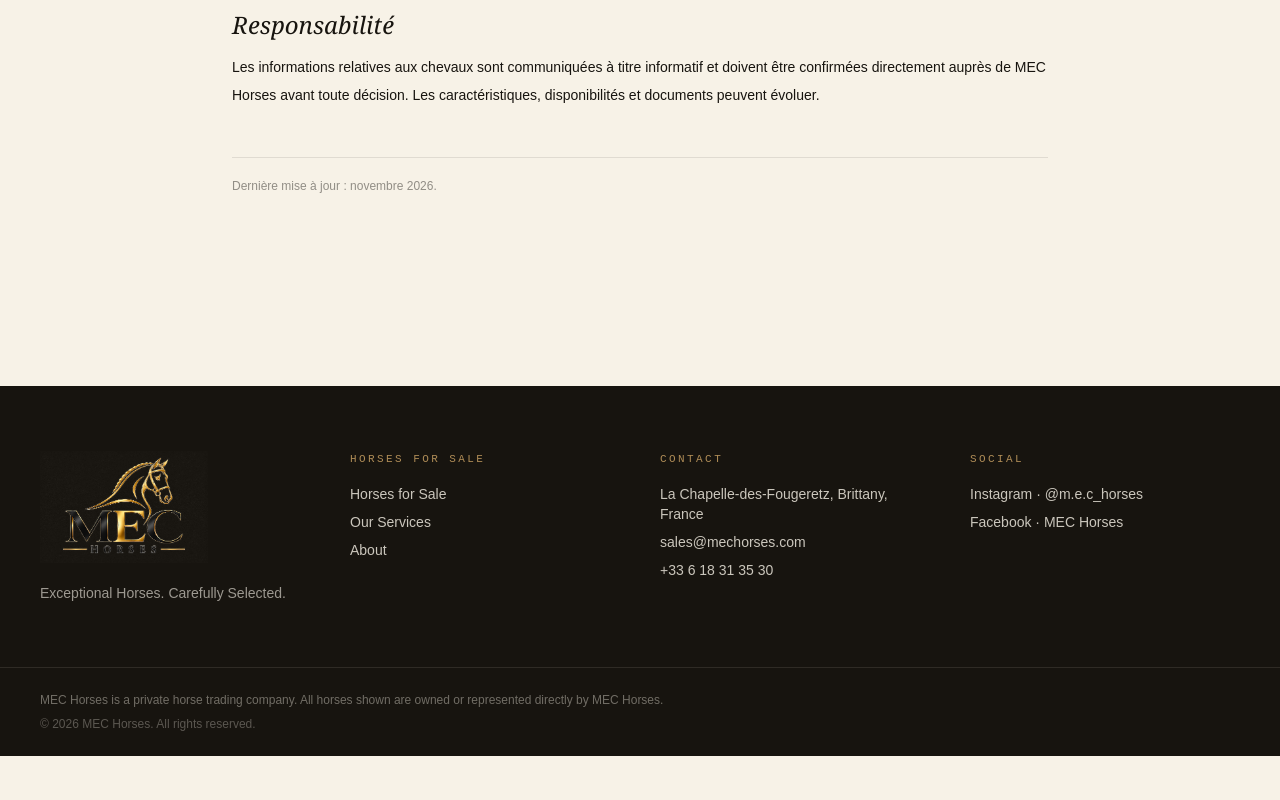
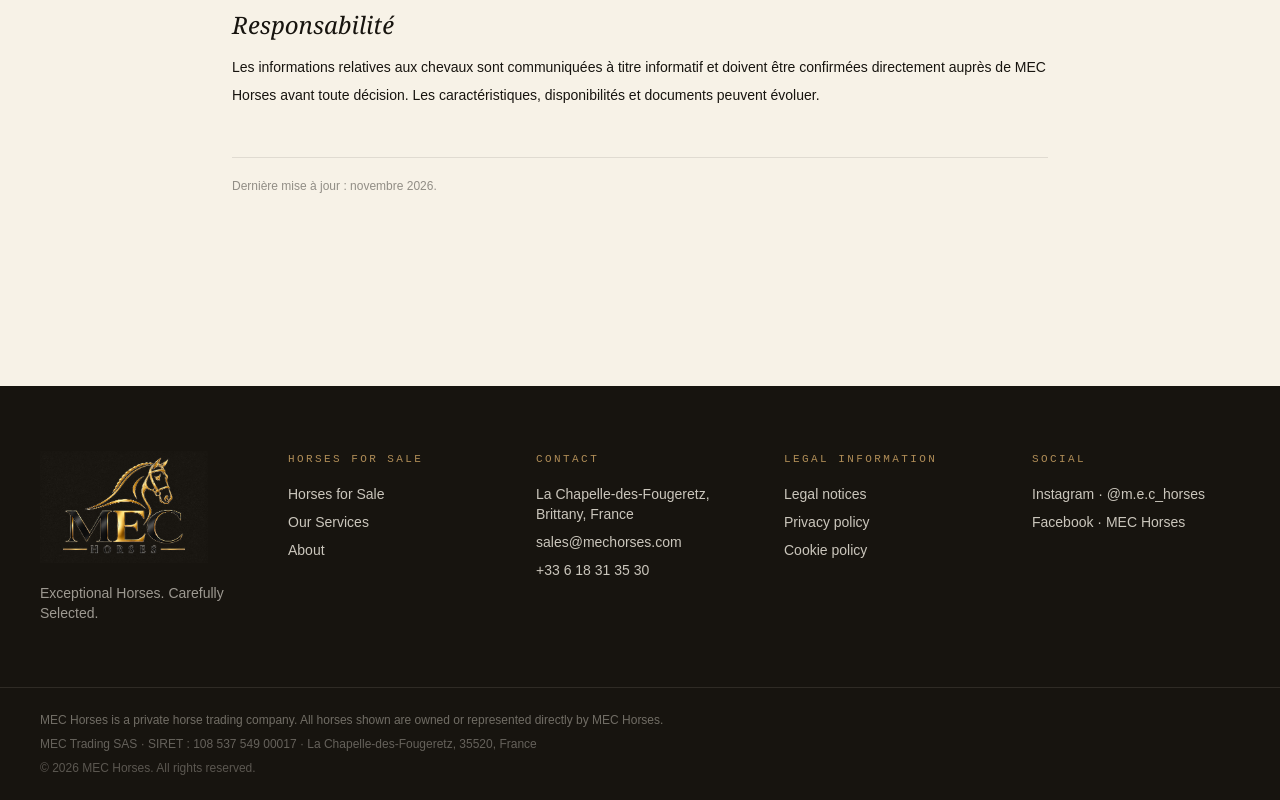
Before and after one commit to mectrading77-MMG/mec-trading-horses, a Next.js app in the folder mec-trading-horses/mec-trading/: page /en/legal/mentions-legales in a window 1280 px wide. Shown: the part 1069-1869 px from the top of the page. Before the commit the page ends 1825 px from the top, so only its background shows below. Built offline with nearby package versions, Linux system fonts and the light colour scheme.

Commit message:
Add legal policy links and MEC Trading SAS details to footer

```diff
--- a/mec-trading-horses/mec-trading/src/components/Footer.tsx
+++ b/mec-trading-horses/mec-trading/src/components/Footer.tsx
@@ -4,12 +4,18 @@ import Logo from "@/components/Logo";
 
 export default function Footer({ locale, dict }: { locale: Locale; dict: any }) {
   const year = new Date().getFullYear();
-  const footerLabels: Record<Locale, { social: string; location: string }> = { en: { social: "Social", location: "La Chapelle-des-Fougeretz, Brittany, France" }, fr: { social: "Réseaux sociaux", location: "La Chapelle-des-Fougeretz, Bretagne, France" }, ar: { social: "وسائل التواصل", location: "لا شابيل دي فوجريه، بريتاني، فرنسا" }, de: { social: "Soziale Medien", location: "La Chapelle-des-Fougeretz, Bretagne, Frankreich" }, nl: { social: "Sociale media", location: "La Chapelle-des-Fougeretz, Bretagne, Frankrijk" } };
+  const footerLabels: Record<Locale, { social: string; location: string; legal: string; mentions: string; privacy: string; cookies: string }> = {
+    en: { social: "Social", location: "La Chapelle-des-Fougeretz, Brittany, France", legal: "Legal information", mentions: "Legal notices", privacy: "Privacy policy", cookies: "Cookie policy" },
+    fr: { social: "Réseaux sociaux", location: "La Chapelle-des-Fougeretz, Bretagne, France", legal: "Informations légales", mentions: "Mentions légales", privacy: "Politique de confidentialité", cookies: "Politique relative aux cookies" },
+    ar: { social: "وسائل التواصل", location: "لا شابيل دي فوجريه، بريتاني، فرنسا", legal: "معلومات قانونية", mentions: "الإشعارات القانونية", privacy: "سياسة الخصوصية", cookies: "سياسة ملفات تعريف الارتباط" },
+    de: { social: "Soziale Medien", location: "La Chapelle-des-Fougeretz, Bretagne, Frankreich", legal: "Rechtliche Informationen", mentions: "Impressum", privacy: "Datenschutzerklärung", cookies: "Cookie-Richtlinie" },
+    nl: { social: "Sociale media", location: "La Chapelle-des-Fougeretz, Bretagne, Frankrijk", legal: "Juridische informatie", mentions: "Juridische kennisgeving", privacy: "Privacybeleid", cookies: "Cookiebeleid" }
+  };
   const labels = footerLabels[locale] ?? footerLabels.en;
 
   return (
     <footer className="mt-24 border-t border-charcoal-line bg-charcoal text-ivory">
-      <div className="mx-auto grid max-w-editorial gap-10 px-6 py-16 lg:grid-cols-4 lg:px-10">
+      <div className="mx-auto grid max-w-editorial gap-10 px-6 py-16 lg:grid-cols-5 lg:px-10">
         <div>
           <Logo variant="full" onDark className="!h-28" />
           <p className="mt-5 max-w-xs text-sm text-ivory/60">{dict.brand.tagline}</p>
@@ -34,6 +40,15 @@ export default function Footer({ locale, dict }: { locale: Locale; dict: any })
         </div>
 
         <div>
+          <p className="eyebrow">{labels.legal}</p>
+          <ul className="mt-4 space-y-2 text-sm text-ivory/80">
+            <li><Link href={`/${locale}/legal/mentions-legales`}>{labels.mentions}</Link></li>
+            <li><Link href={`/${locale}/legal/confidentialite`}>{labels.privacy}</Link></li>
+            <li><Link href={`/${locale}/legal/cookies`}>{labels.cookies}</Link></li>
+          </ul>
+        </div>
+
+        <div>
           <p className="eyebrow">{labels.social}</p>
           <ul className="mt-4 space-y-2 text-sm text-ivory/80">
             <li><a href="https://www.instagram.com/m.e.c_horses?dlrf=MXV6MGVkbWd5dzBqOA%3D%3D&utm_source=qr" target="_blank" rel="noopener noreferrer">Instagram · @m.e.c_horses</a></li>
@@ -44,6 +59,7 @@ export default function Footer({ locale, dict }: { locale: Locale; dict: any })
 
       <div className="border-t border-ivory/10 px-6 py-6 lg:px-10">
         <p className="mx-auto max-w-editorial text-xs text-ivory/40">{dict.footer.privateNotice}</p>
+        <p className="mx-auto mt-2 max-w-editorial text-xs text-ivory/35">MEC Trading SAS · SIRET : 108 537 549 00017 · La Chapelle-des-Fougeretz, 35520, France</p>
         <p className="mx-auto mt-2 max-w-editorial text-xs text-ivory/30">
           © {year} MEC Horses. {dict.footer.rights}
         </p>
```
